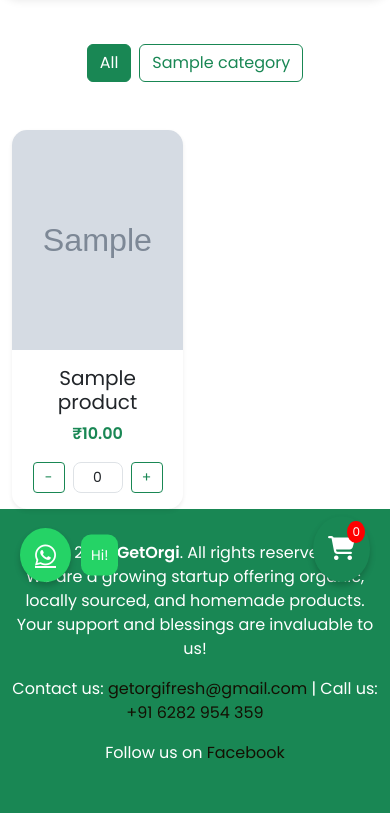
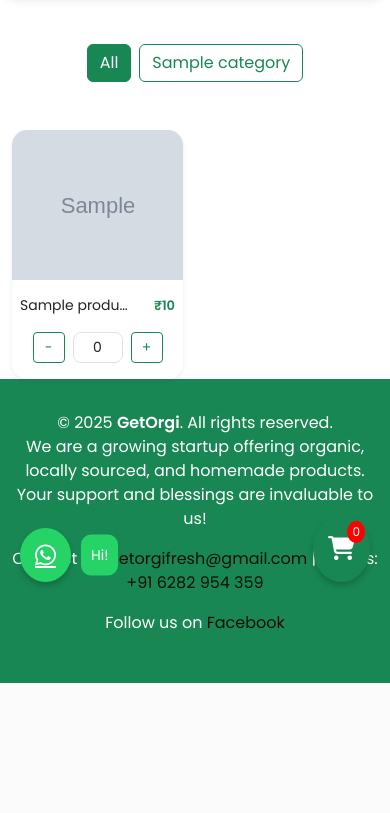
Before and after one commit to Achujozef/GetOrgi, a Django app: page / in a window 390 px wide. Shown: the part 242-1055 px from the top of the page. After the commit the page ends 925 px from the top, so only its background shows below. Run offline with Django 5.2, Linux system fonts and the light colour scheme; tables that the repository leaves empty hold one stand-in row (values such as "Sample post"); grey boxes marked "Sample" are stand-in pictures.

Commit message:
Card Rezized and migrations changed

```diff
--- a/core/models.py
+++ b/core/models.py
@@ -12,7 +12,7 @@ class Product(models.Model):
     category = models.ForeignKey(Category, on_delete=models.CASCADE)
     name = models.CharField(max_length=200)
     description = models.TextField(null=True, blank=True)
-    price = models.DecimalField(max_digits=10, decimal_places=2)
+    price = models.IntegerField()
     image = models.ImageField(upload_to='products/', null=True, blank=True)
     rating = models.FloatField(default=0, validators=[MinValueValidator(0), MaxValueValidator(5)])
     purchase_count = models.PositiveIntegerField(default=0)
--- a/templates/landing.html
+++ b/templates/landing.html
@@ -56,8 +56,27 @@
         bottom: -8px;
         left: 25%;
     }
+
 </style>
+<style>
+    @media (max-width: 576px) {
+        /* Smaller Image */
+        .product-card .card-img-top {
+            height: 150px !important;
+            object-fit: cover;
+        }
 
+        /* Smaller Product Name */
+        .product-card .card-title {
+            font-size: 14px !important;
+        }
+
+        /* Smaller Product Price */
+        .product-card .card-text {
+            font-size: 13px !important;
+        }
+    }
+    </style>
 <!-- Banner -->
 <div class="container-fluid px-0 mb-5">
     <img src="/static/image2.jpg" class="img-fluid w-100 banner-img" alt="Banner">
@@ -90,10 +109,18 @@
                     {% if product.image %}
                         <img src="{{ product.image.url }}" class="card-img-top img-fluid" alt="{{ product.name }}" style="height: 220px; object-fit: cover;">
                     {% endif %}
-                    <div class="card-body text-center">
-                        <h5 class="card-title mb-2">{{ product.name }}</h5>
-                        <p class="card-text text-success fw-bold mb-0">₹{{ product.price }}</p>
+                    <div class="card-body text-center px-2">
+                        <div class="d-flex align-items-center">
+                            <h5 class="card-title mb-0 text-start" style="flex: 3; overflow: hidden; text-overflow: ellipsis; white-space: nowrap; font-size: 14px;">
+                                {{ product.name }}
+                            </h5>
+                            <p class="card-text text-success fw-bold mb-0 text-end ms-2" style="flex: 1; font-size: 13px;">
+                                ₹{{ product.price }}
+                            </p>
+                        </div>
                     </div>
+
+
                 </a>
 
                 <!-- Quantity Controls -->
```
